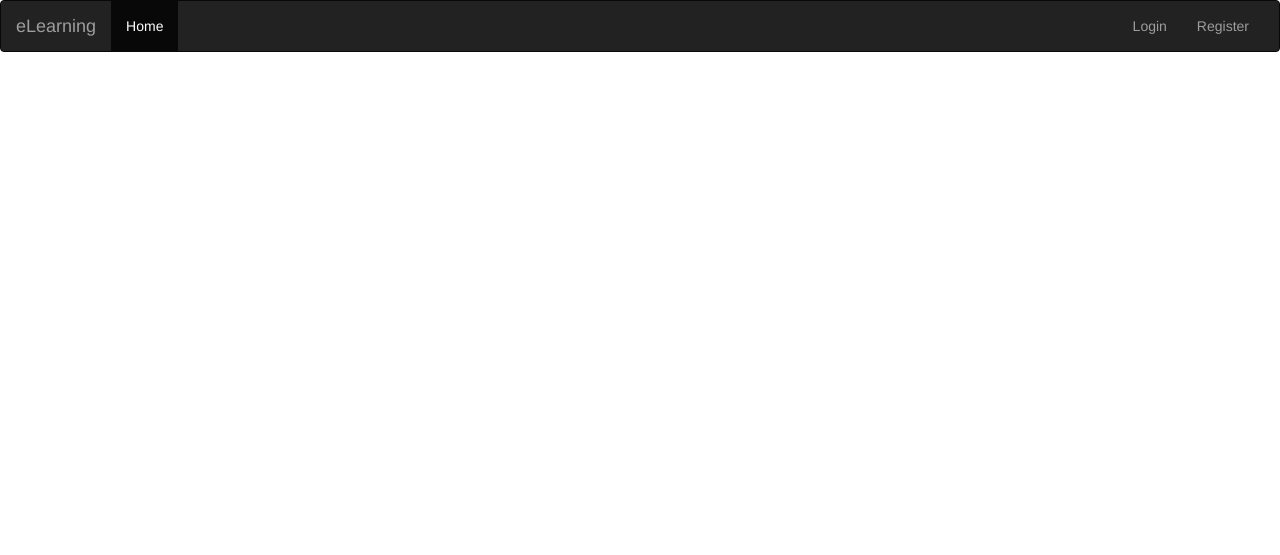
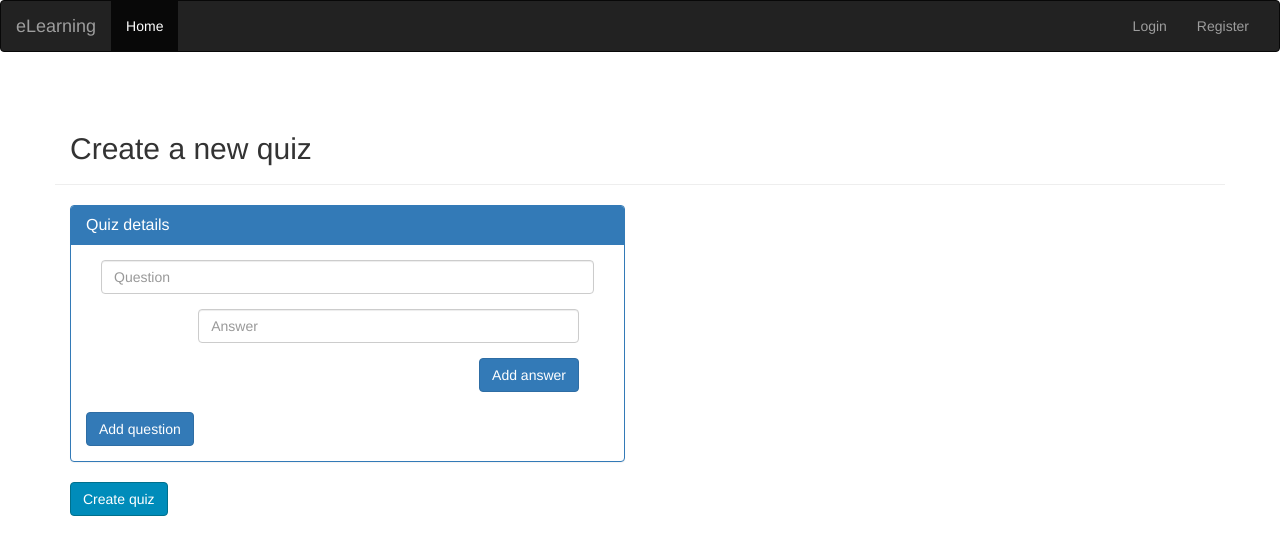
Before and after one commit to werttanya/elearning, a Django app: page /courses/1/quizzes/add/ in a window 1280 px wide. Shown: the top 555 px of the page. Run offline with Django 3.2, Linux system fonts and the light colour scheme; some libraries are stand-ins or nearby versions.

Commit message:
- added some styling - added a dynamic question form

```diff
--- a/elearning/elearning/core/users/urls.py
+++ b/elearning/elearning/core/users/urls.py
@@ -1,8 +1,10 @@
 from django.conf.urls import patterns, url
 
-from .views import (register)
+from .views import (register, login)
 
 urlpatterns = patterns('',
     url(r'^user/register/$',
         register, name='register'),
+                       url(r'^user/login/$',
+                           login, name='login'),
 )
--- a/elearning/elearning/core/users/views.py
+++ b/elearning/elearning/core/users/views.py
@@ -25,3 +25,7 @@ def register(request):
     else:
         form = RegistrationForm()
     return render(request, 'users/register.html', {'form': form,})
+
+
+def login(request):
+    return render(request, 'users/login.html')
--- /dev/null
+++ b/elearning/elearning/static/js/add_quiz.js
@@ -0,0 +1,34 @@
+/**
+ * Created by kazakor on 14.06.15.
+ */
+jQuery(function ($) {
+    var counterQuestions = 1;
+    var originalQuestionAnswer = $("#questionAnswer1").clone(false);
+    $("#newQuizForm").on("click", "#addAnswerBtn", function (e) {
+        var parent = $(e.target).parent();
+
+        var firstAnswer = $(parent).children().first();
+        var nextAnswer = firstAnswer.clone();
+        var question = $(parent).attr("id").slice(0, 9);
+        var answerNumber = $(parent).children().length;
+        nextAnswer.attr("id", question + "Answer" + answerNumber);
+        $(nextAnswer).children(":input").attr("placeholder", "Answer " + answerNumber).attr("name", "answer" + answerNumber).val("");
+        $(e.target).before(nextAnswer);
+
+        console.log("penis");
+    });
+    $("#addQuestionBtn").click(function (e) {
+        var parent = $(e.target).parent();
+        var tempQuestion = $(originalQuestionAnswer).clone();
+        var firstChild = $(tempQuestion).find("#question1");
+        var secondChild = tempQuestion.children("#question1Answers");
+        var questionNumber = $(parent).children().length;
+
+        tempQuestion.attr("id", "questionAnswer" + questionNumber);
+        firstChild.attr("name", "question" + questionNumber);
+        secondChild.attr("id", "question" + questionNumber + "Answers");
+        secondChild.children("#question1Answer1").attr("id", "question" + questionNumber + "Answer1");
+
+        $(e.target).before(tempQuestion);
+    });
+});
--- a/elearning/elearning/templates/courses/add_quiz.html
+++ b/elearning/elearning/templates/courses/add_quiz.html
@@ -1,7 +1,50 @@
 {% extends "main/base.html" %}
+
 {% block title %}
-   New quiz
+    New Quiz
 {% endblock %}
 
 {% block content %}
+    <div class="container">
+        <div class="row">
+            <div class="page-header">
+                <div class="clearfix">
+                    <div class="col-md-12">
+                        <h2>Create a new quiz</h2>
+                    </div>
+                </div>
+            </div>
+            <form role="form" method="post" id="newQuizForm" action="/penis">
+                <div class="col-md-6">
+                    <div class="panel panel-primary">
+                        <div class="panel-heading">
+                            <h1 class="panel-title">Quiz details</h1>
+                        </div>
+                        <div class="panel-body">
+                            <div id="questionAnswer1" class="col-md-12" style="padding-bottom: 20px">
+                                <div class="form-group" name="penis">
+                                    <input class="form-control" placeholder="Question" name="question1" id="question1"
+                                           type="text" required="true">
+                                </div>
+                                <div id="question1Answers" class="col-md-10 pull-right">
+                                    <div class="form-group" id="question1Answer1">
+                                        <input class="form-control" placeholder="Answer" name="answer1" value=""
+                                               type="text" required="true">
+                                    </div>
+                                    <input type="button" class="btn btn-primary pull-right" id="addAnswerBtn"
+                                           value="Add answer"/>
+                                </div>
+                            </div>
+                            <input type="button" class="btn btn-primary pull-left" id="addQuestionBtn"
+                                   value="Add question"/>
+                        </div>
+                    </div>
+
+                </div>
+                <div class="col-md-12">
+                    <button class="btn btn-info" type="submit">Create quiz</button>
+                </div>
+            </form>
+        </div>
+    </div>
 {% endblock %}
--- a/elearning/elearning/templates/courses/courses.html
+++ b/elearning/elearning/templates/courses/courses.html
@@ -32,6 +32,10 @@
                         </section>
                     </div>
                 {% endfor %}
+                <div class="col-md-12">
+                    <input type="button" onclick="location.href='{% url "add_course" %}'" value="Create course"
+                           class="btn btn-primary"/>
+                </div>
             </div>
             {% if paginator %}
                 <div class="text-center">
@@ -61,5 +65,4 @@
             {% endif %}
         </div>
     {% endif %}
-    <input class="input" type="button" onclick="location.href='{% url "add_course"%}'" value="Create course"/>
 {% endblock %}
--- a/elearning/elearning/templates/main/base.html
+++ b/elearning/elearning/templates/main/base.html
@@ -16,6 +16,8 @@
     {% block scripts %}
         <script type="text/javascript" src="{% static "js/jquery.js"%} "></script>
         <script type="text/javascript" src="{% static "js/bootstrap.min.js" %}"></script>
+        <script type="text/javascript" src="{% static "js/add_quiz.js" %}"></script>
+
     {% endblock %}
 </head>
 
```
Also changed, not shown: elearning/elearning/templates/courses/add_course.html (+7 -1 lines), elearning/elearning/templates/courses/course.html (+23 -8 lines), elearning/elearning/templates/users/login.html (added, +36 -0 lines), elearning/elearning/templates/users/register.html (+24 -14 lines), elearning/db.sqlite3.
